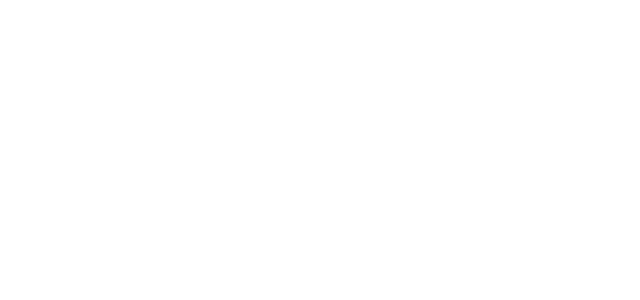
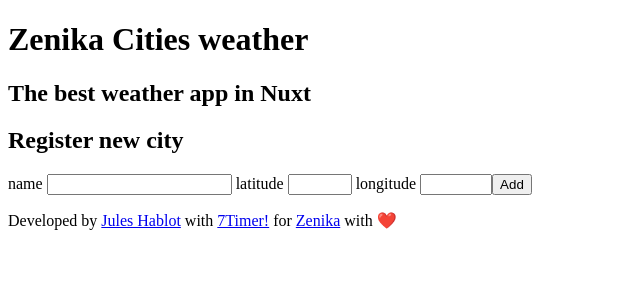
Before and after one commit to Zenika/remoteclazz-nuxt, a Nuxt app: page /register in a window 1280 px wide. Before the commit this address had no page. Shown: the top 300 px of the page, without its empty margins (0-640 px from the left). Built offline with nearby package versions, Linux system fonts and the light colour scheme.

Commit message:
use layout default and register new city

```diff
--- a/layouts/default.vue
+++ b/layouts/default.vue
@@ -1,55 +1,21 @@
 <template>
   <div>
+    <header>
+      <h1>
+        Zenika Cities weather
+      </h1>
+      <h2>
+        The best weather app in Nuxt
+      </h2>
+    </header>
     <Nuxt />
+    <footer>
+      <p>
+        Developed by
+        <a href="https://github.com/P0ppoff" rel="nofollow">Jules Hablot</a> with
+        <a href="http://www.7timer.info/index.php" rel="nofollow">7Timer!</a> for
+        <a href="https://zenika.com/" rel="nofollow">Zenika</a> with ❤️
+      </p>
+    </footer>
   </div>
 </template>
-
-<style>
-html {
-  font-family: 'Source Sans Pro', -apple-system, BlinkMacSystemFont, 'Segoe UI',
-    Roboto, 'Helvetica Neue', Arial, sans-serif;
-  font-size: 16px;
-  word-spacing: 1px;
-  -ms-text-size-adjust: 100%;
-  -webkit-text-size-adjust: 100%;
-  -moz-osx-font-smoothing: grayscale;
-  -webkit-font-smoothing: antialiased;
-  box-sizing: border-box;
-}
-
-*,
-*::before,
-*::after {
-  box-sizing: border-box;
-  margin: 0;
-}
-
-.button--green {
-  display: inline-block;
-  border-radius: 4px;
-  border: 1px solid #3b8070;
-  color: #3b8070;
-  text-decoration: none;
-  padding: 10px 30px;
-}
-
-.button--green:hover {
-  color: #fff;
-  background-color: #3b8070;
-}
-
-.button--grey {
-  display: inline-block;
-  border-radius: 4px;
-  border: 1px solid #35495e;
-  color: #35495e;
-  text-decoration: none;
-  padding: 10px 30px;
-  margin-left: 15px;
-}
-
-.button--grey:hover {
-  color: #fff;
-  background-color: #35495e;
-}
-</style>
--- a/pages/city/_city.vue
+++ b/pages/city/_city.vue
@@ -6,7 +6,6 @@
       </nuxt-link>
     </nav>
     <h1>{{ cityName }}</h1>
-    <pre>{{ closerWeather }}</pre>
     <label>in {{ speedToDisplay }} <input v-model="isMeterPerSecond" type="checkbox"></label>
     <label>in {{ degreeToDisplay }} <input v-model="isCelsius" type="checkbox"></label>
     <details>
--- a/pages/index.vue
+++ b/pages/index.vue
@@ -1,34 +1,19 @@
 <template>
-  <div>
-    <header>
-      <h1>
-        Zenika Cities weather
-      </h1>
-      <h2>
-        The best weather app in Nuxt
-      </h2>
-    </header>
   <section>
     <h2>
       Offices
     </h2>
-      <article v-for="city in cities" :key="city">
-        <nuxt-link :to="`city/${city}`">
+    <nav>
+      <nuxt-link v-for="city in cities" :key="city" :to="`city/${city}`">
         <p>
           {{ city }}
         </p>
       </nuxt-link>
-      </article>
+      <nuxt-link to="/register">
+        Register new city
+      </nuxt-link>
+    </nav>
   </section>
-    <footer>
-      <p>
-        Developed by
-        <a href="https://github.com/P0ppoff" rel="nofollow">Jules Hablot</a> with
-        <a href="http://www.7timer.info/index.php" rel="nofollow">7Timer!</a> for
-        <a href="https://zenika.com/" rel="nofollow">Zenika</a> with ❤️
-      </p>
-    </footer>
-  </div>
 </template>
 <script>
 export default {
@@ -39,6 +24,5 @@
   }
   // TODO: add form feeling wrong ? with random response : success or error
   // TODO: détail par trois heure
-  // TODO: add new city form lat long
 }
 </script>
--- /dev/null
+++ b/pages/register.vue
@@ -0,0 +1,39 @@
+<template>
+  <section>
+    <h1>Register new city</h1>
+    <form @submit.prevent="addNewCity">
+      <label>
+        name
+        <input v-model.trim="name" type="text" required>
+      </label>
+      <label>
+        latitude
+        <input v-model.number="latitude" type="number" required min="-90" max="90">
+      </label>
+      <label>
+        longitude
+        <input v-model.number="longitude" type="number" required min="-180" max="180">
+      </label>
+      <button type="submit">
+        Add
+      </button>
+    </form>
+  </section>
+</template>
+<script>
+export default {
+  data () {
+    return {
+      name: '',
+      latitude: null,
+      longitude: null
+    }
+  },
+  methods: {
+    async addNewCity () {
+      await this.$store.dispatch('addNewCity', { name: this.name, latitude: this.latitude, longitude: this.longitude })
+      await this.$router.push('/')
+    }
+  }
+}
+</script>
--- a/store/index.js
+++ b/store/index.js
@@ -1,3 +1,5 @@
+import Vue from 'vue'
+
 export const state = () => ({
   currentWeather: null,
   latLongMap: {
@@ -23,6 +25,9 @@
 export const mutations = {
   setCurrentCity (state, weather) {
     state.currentWeather = weather
+  },
+  addNewCity (state, { name, position }) {
+    Vue.set(state.latLongMap, name, position)
   }
 }
 
@@ -31,5 +36,9 @@
     const [lat, long] = getters.getMapPosition[cityName]
     const cityWeather = await fetch(`http://www.7timer.info/bin/api.pl?lon=${long}&lat=${lat}&product=civillight&output=json`).then(response => response.json())
     commit('setCurrentCity', cityWeather)
+  },
+  addNewCity ({ commit }, { name, latitude, longitude }) {
+    const position = [latitude, longitude]
+    commit('addNewCity', { name, position })
   }
 }
```
Lines whose indentation alone changed are shown as unchanged.
